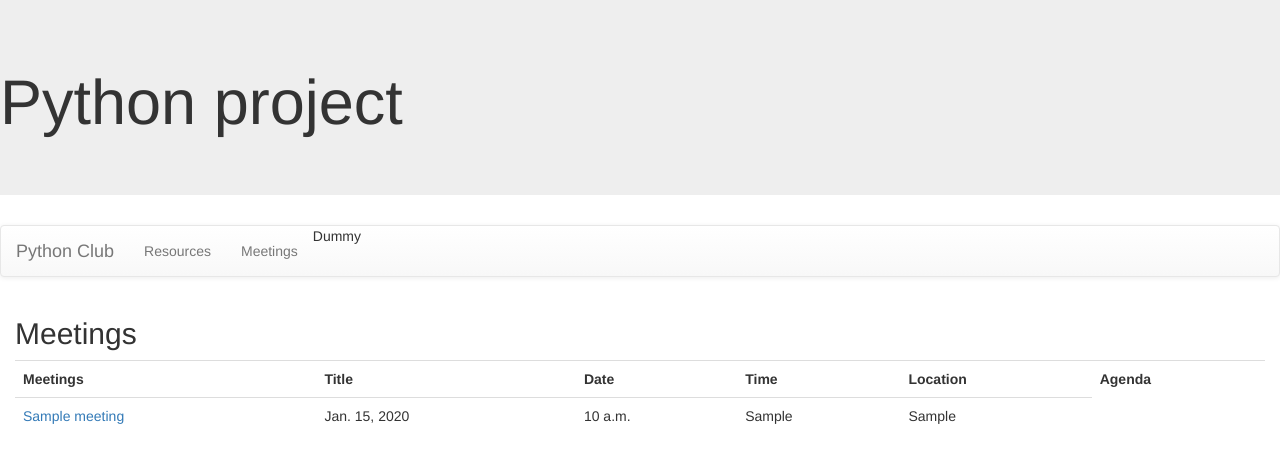
After one commit to asiagromasia/pythonproject, a Django app: template pythonclubproj/club/templates/club/meetings.html in a window 1280 px wide. The commit adds this page. Shown: the top 463 px of the page. Run offline with Django 3.2, Linux system fonts and the light colour scheme; the template is opened without the code that fills it: values that come from a table or form of the project are taken from there, others are empty; tables that the repository leaves empty hold one stand-in row (values such as "Sample post"); some libraries are stand-ins or nearby versions.

Commit message:
upload new changes

```diff
--- a/pythonclubproj/club/templates/base.html
+++ b/pythonclubproj/club/templates/base.html
@@ -18,6 +18,7 @@
 <ul class="nav navbar-nav">
 <li><a href="{% url 'resources' %}">Resources</a></li>
 <!-- below in list will be what is do potegi -->
+<li><a href="{% url 'meetings' %}">Meetings</a></li>
 <li>Dum</li>
 <li>my</li>
 </ul>
--- /dev/null
+++ b/pythonclubproj/club/templates/club/meetings.html
@@ -0,0 +1,29 @@
+{% extends 'base.html' %}
+{% block content %}
+
+<!--This is a comment-->
+<h2>Meetings</h2>
+<table class='table'>
+    <tr>
+        <th>Meetings</th>
+        <th>Title</th>
+        <th>Date</th>
+        <th>Time</th>
+        <th>Location</th>
+        <th>Agenda</th>
+
+    </tr>
+    {% for item in minutes_list %}
+        <tr>
+            <td><a href="{% url 'meetings' id=item.id %}">{{ item.meetingtitle }}</a></td>
+            <td>{{ item.meetingdate }}</td>
+            <td>{{ item.meetingtime }}</td>
+            <td>{{ item.meetinglocation }}</td>
+            <td>{{ item.meetingagenda }}</td>
+        </tr>
+
+    {% endfor %}
+
+</table>
+
+{% endblock %}
--- a/pythonclubproj/club/urls.py
+++ b/pythonclubproj/club/urls.py
@@ -6,5 +6,15 @@ from . import views
 urlpatterns=[
     path('', views.index, name='index'),
     # index is different than the rest so now you have to do the name of the view
-    path('resources/', views.resources, name='resources')
+    path('resources/', views.resources, name='resources'),
+    path('meetings', views.meetings, name='getmeetings' ),
+    path('minutes/<int:id>', views.minutes, name='minutes'),
 ]
+
+# urlpatterns=[
+#     path('', views.index, name='index'),
+#     # index is different than the rest so now you have to do the name of the view
+#     path('techtypes/', views.techtypes, name='techtypes'),
+#     path('getproducts',views.getproducts, name='getproducts'),
+#     path('productdetail/<int:id>', views.productdetail, name='details'),
+# ]
```
Also changed, not shown: pythonclubproj/club/templates/club/minutes.html (added, +9 -0 lines), pythonclubproj/club/views.py (+11 -2 lines).
